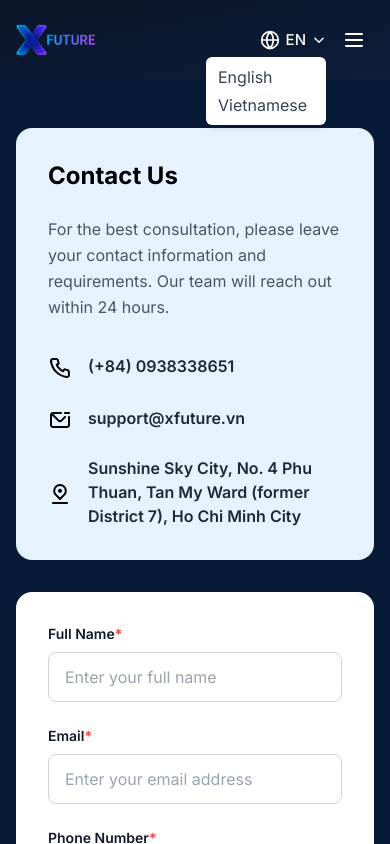
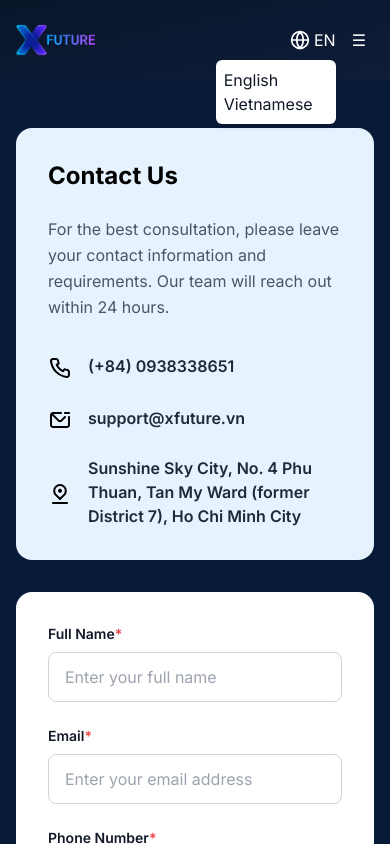
Before and after one commit to songhao2103/x-landing, a Next.js app: page /en/contact in a window 390 px wide. Both pictures are taken after a click on the button "EN". Shown: the top 844 px of the page. Built offline with nearby package versions, Linux system fonts and the light colour scheme.

Commit message:
update: update menu

```diff
--- a/components/layout/Header.tsx
+++ b/components/layout/Header.tsx
@@ -1,21 +1,24 @@
 'use client'
 
-import FloatingActions from '@/components/layout/FloatingActions'
 import { Logo } from '@/components/ui/Logo'
 import { LANGUAGE } from '@/lib/constants/global'
 import { ROUTES } from '@/lib/constants/routes'
 import { useClickOutside } from '@/lib/utils/hooks'
+import { AnimatePresence, motion } from 'framer-motion'
 import { useLocale, useTranslations } from 'next-intl'
 import Link from 'next/link'
 import { usePathname, useRouter } from 'next/navigation'
 import React, { useRef, useState } from 'react'
 
 export const Header: React.FC = () => {
-  const [mobileMenuOpen, setMobileMenuOpen] = useState(false)
-  const [productsMenuOpen, setProductsMenuOpen] = useState(false)
-
   const t = useTranslations()
 
+  // ===== STATE =====
+  const [mobileMenuOpen, setMobileMenuOpen] = useState(false)
+  const [desktopProductsOpen, setDesktopProductsOpen] = useState(false)
+  const [mobileProductsOpen, setMobileProductsOpen] = useState(false)
+
+  // ===== DATA =====
   const products = [
     { label: 'XPromo', href: ROUTES.PRODUCT_XPROMO },
     { label: 'XOMI', href: ROUTES.PRODUCT_XOMI },
@@ -24,47 +27,44 @@ export const Header: React.FC = () => {
   ]
 
   const navItems = [
-    {
-      label: t('nav.products'),
-      // href: ROUTES.PRODUCT_XPROMO,
-      hasDropdown: true,
-    },
+    { label: t('nav.products'), hasDropdown: true },
     { label: t('nav.solutions'), href: '#solutions' },
     { label: t('nav.industries'), href: '#industries' },
     { label: t('nav.resources'), href: '#resources' },
     { label: t('nav.company'), href: '#company' },
   ]
 
-  const languageItems = [
-    { label: t('language.english'), value: LANGUAGE.EN },
-    {
-      label: t('language.vietnamese'),
-      value: LANGUAGE.VI,
-    },
-  ]
+  // ===== HANDLERS =====
+  const toggleMobileMenu = () => {
+    setMobileMenuOpen((v) => !v)
+    setMobileProductsOpen(false)
+  }
+
+  const closeAllMobile = () => {
+    setMobileMenuOpen(false)
+    setMobileProductsOpen(false)
+  }
 
   return (
-    <header
-      className="fixed top-0 left-0 right-0 z-50 bg-[#0a1628]/80 backdrop-blur-sm"
-      style={{ zIndex: 1000 }}
-    >
+    <header className="fixed top-0 left-0 right-0 z-50 bg-[#0a1628]/80 backdrop-blur-sm">
       <div className="absolute inset-0 bg-gradient-to-br from-[#0a1628]/50 via-[#0d1d3a]/50 to-[#162548]/50 pointer-events-none" />
+
       <nav className="container mx-auto px-4 sm:px-8 relative">
+        {/* ===== TOP BAR ===== */}
         <div className="flex items-center justify-between h-20">
-          {/* Logo */}
           <Logo />
 
-          {/* Desktop Navigation */}
+          {/* ===== DESKTOP NAV ===== */}
           <div className="hidden lg:flex items-center gap-10">
             {navItems.map((item) =>
               item.hasDropdown ? (
                 <div
                   key={item.label}
                   className="relative"
-                  onMouseEnter={() => setProductsMenuOpen(true)}
-                  onMouseLeave={() => setProductsMenuOpen(false)}
+                  onMouseEnter={() => setDesktopProductsOpen(true)}
+                  onMouseLeave={() => setDesktopProductsOpen(false)}
                 >
-                  <div className="text-[15px] font-medium text-white hover:text-cyan-400 transition-colors flex items-center gap-1 cursor-pointer">
+                  <div className="flex items-center gap-1 text-[15px] font-medium text-white hover:text-cyan-400 cursor-pointer">
                     {item.label}
                     <svg
                       className="w-4 h-4"
@@ -81,65 +81,85 @@ export const Header: React.FC = () => {
                     </svg>
                   </div>
 
-                  {/* Dropdown Menu */}
-                  {productsMenuOpen && (
-                    <>
-                      {/* Bridge để giữ menu mở khi di chuyển chuột */}
-                      <div className="absolute top-full left-0 w-full h-2" />
-                      <div
-                        className="absolute top-full left-0 mt-2 w-48 bg-white rounded-lg shadow-2xl py-2 border border-gray-100"
-                        style={{ zIndex: 9999 }}
-                        onMouseEnter={() => setProductsMenuOpen(true)}
-                        onMouseLeave={() => setProductsMenuOpen(false)}
+                  <AnimatePresence>
+                    {desktopProductsOpen && (
+                      <motion.div
+                        initial={{ opacity: 0, y: 6 }}
+                        animate={{ opacity: 1, y: 0 }}
+                        exit={{ opacity: 0, y: 6 }}
+                        transition={{ duration: 0.2 }}
+                        className="absolute top-full left-0 pt-4 z-[9999]"
                       >
+                        <div className="w-48 bg-white rounded-lg shadow-2xl py-2 border border-gray-100">
                           {products.map((product) => (
                             <Link
                               key={product.label}
                               href={product.href}
-                            className="block px-4 py-2 text-sm text-gray-700 hover:bg-gray-100 hover:text-cyan-600 transition-colors cursor-pointer"
-                            onClick={() => setProductsMenuOpen(false)}
+                              className="block px-4 py-2 text-sm text-gray-700 hover:bg-gray-100 hover:text-cyan-600"
+                              onClick={() => setDesktopProductsOpen(false)}
                             >
                               {product.label}
                             </Link>
                           ))}
                         </div>
-                    </>
+                      </motion.div>
                     )}
+                  </AnimatePresence>
                 </div>
               ) : (
                 <a
                   key={item.label}
                   href={item.href}
-                  className="text-[15px] font-medium text-white hover:text-cyan-400 transition-colors"
+                  className="text-[15px] font-medium text-white hover:text-cyan-400"
                 >
                   {item.label}
                 </a>
               )
             )}
 
-            {/* Language Selector */}
             <LanguageSwitcher />
 
-            {/* CTA Button */}
             <Link
               href={ROUTES.CONTACT}
-              className="px-6 py-2.5 text-[15px] font-semibold text-white bg-gradient-to-r from-cyan-500 to-purple-600 rounded-full hover:from-cyan-400 hover:to-purple-500 transition-all shadow-lg shadow-cyan-500/30"
+              className="px-6 py-2.5 text-[15px] font-semibold text-white bg-gradient-to-r from-cyan-500 to-purple-600 rounded-full shadow-lg"
             >
               {t('nav.contact')}
             </Link>
           </div>
 
-          {/* Mobile Menu Button */}
-          <div className="lg:hidden flex gap-x-2 items-center">
+          {/* ===== MOBILE TOGGLE ===== */}
+          <div className="lg:hidden flex items-center gap-2">
             <LanguageSwitcher />
+            <button onClick={toggleMobileMenu} className="p-2 text-white">
+              {mobileMenuOpen ? '✕' : '☰'}
+            </button>
+          </div>
+        </div>
+
+        {/* ===== MOBILE MENU ===== */}
+        <AnimatePresence>
+          {mobileMenuOpen && (
+            <motion.div
+              initial={{ height: 0, opacity: 0 }}
+              animate={{ height: 'auto', opacity: 1 }}
+              exit={{ height: 0, opacity: 0 }}
+              transition={{ duration: 0.25 }}
+              className="lg:hidden overflow-hidden border-t border-white/10 py-4"
+            >
+              <div className="flex flex-col gap-4">
+                {navItems.map((item) =>
+                  item.hasDropdown ? (
+                    <div key={item.label}>
                       <button
-              className="lg:hidden p-2 text-white"
-              onClick={() => setMobileMenuOpen(!mobileMenuOpen)}
-              aria-label="Toggle menu"
+                        className="w-full flex justify-between items-center text-sm font-medium text-white py-2"
+                        onClick={() => setMobileProductsOpen((v) => !v)}
                       >
-              {mobileMenuOpen ? (
+                        {item.label}
+                        <motion.span
+                          animate={{ rotate: mobileProductsOpen ? 180 : 0 }}
+                        >
                           <svg
-                  className="w-6 h-6"
+                            className="w-4 h-4"
                             fill="none"
                             stroke="currentColor"
                             viewBox="0 0 24 24"
@@ -148,108 +168,92 @@ export const Header: React.FC = () => {
                               strokeLinecap="round"
                               strokeLinejoin="round"
                               strokeWidth={2}
-                    d="M6 18L18 6M6 6l12 12"
+                              d="M19 9l-7 7-7-7"
                             />
                           </svg>
-              ) : (
-                <svg
-                  className="w-6 h-6"
-                  fill="none"
-                  stroke="currentColor"
-                  viewBox="0 0 24 24"
+                        </motion.span>
+                      </button>
+
+                      <AnimatePresence>
+                        {mobileProductsOpen && (
+                          <motion.div
+                            initial={{ height: 0, opacity: 0 }}
+                            animate={{ height: 'auto', opacity: 1 }}
+                            exit={{ height: 0, opacity: 0 }}
+                            transition={{ duration: 0.2 }}
+                            className="pl-4 flex flex-col gap-2"
                           >
-                  <path
-                    strokeLinecap="round"
-                    strokeLinejoin="round"
-                    strokeWidth={2}
-                    d="M4 6h16M4 12h16M4 18h16"
-                  />
-                </svg>
-              )}
-            </button>
-          </div>
-        </div>
-
-        {/* Mobile Menu */}
-        {mobileMenuOpen && (
-          <div className="lg:hidden py-4 border-t border-white/10">
-            <div className="flex flex-col gap-4">
-              {navItems.map((item) =>
-                item.hasDropdown ? (
-                  <div key={item.label} className="flex flex-col gap-2">
-                    <div
-                      className="text-sm font-medium text-white hover:text-cyan-400 transition-colors py-2"
-                      onClick={() => setMobileMenuOpen(false)}
-                    >
-                      {item.label}
-                    </div>
-                    <div className="pl-4 flex flex-col gap-2">
                             {products.map((product) => (
                               <Link
                                 key={product.label}
                                 href={product.href}
-                          className="text-sm text-white/80 hover:text-cyan-400 transition-colors py-1"
-                          onClick={() => setMobileMenuOpen(false)}
+                                className="text-sm text-white/80 hover:text-cyan-400"
+                                onClick={closeAllMobile}
                               >
                                 {product.label}
                               </Link>
                             ))}
-                    </div>
+                          </motion.div>
+                        )}
+                      </AnimatePresence>
                     </div>
                   ) : (
                     <a
                       key={item.label}
                       href={item.href}
-                    className="text-sm font-medium text-white hover:text-cyan-400 transition-colors py-2"
-                    onClick={() => setMobileMenuOpen(false)}
+                      className="text-sm font-medium text-white py-2"
+                      onClick={closeAllMobile}
                     >
                       {item.label}
                     </a>
                   )
                 )}
+
                 <Link
                   href={ROUTES.CONTACT}
-                className="px-6 py-2.5 text-sm font-semibold text-white bg-gradient-to-r from-cyan-500 to-purple-600 rounded-full hover:from-cyan-400 hover:to-purple-500 transition-all shadow-lg shadow-cyan-500/30 mt-2 inline-block text-center"
-                onClick={() => setMobileMenuOpen(false)}
+                  onClick={closeAllMobile}
+                  className="mt-2 px-6 py-2.5 text-sm font-semibold text-white bg-gradient-to-r from-cyan-500 to-purple-600 rounded-full text-center"
                 >
                   {t('nav.contact')}
                 </Link>
               </div>
-          </div>
+            </motion.div>
           )}
+        </AnimatePresence>
       </nav>
-      <FloatingActions />
+
+      {/* <FloatingActions /> */}
     </header>
   )
 }
 
+// =======================================================
+// ================= LANGUAGE SWITCHER ===================
+// =======================================================
+
 export function LanguageSwitcher() {
   const [open, setOpen] = useState(false)
-  const wrapperRef = useRef<HTMLDivElement>(null)
+  const ref = useRef<HTMLDivElement>(null)
 
   const locale = useLocale()
   const pathname = usePathname()
   const router = useRouter()
   const t = useTranslations()
 
-  useClickOutside(wrapperRef, () => setOpen(false))
+  useClickOutside(ref, () => setOpen(false))
 
-  const handleChange = (nextLocale: LANGUAGE) => {
-    const nextPath = `/${nextLocale}${pathname.replace(/^\/(vi|en)/, '')}`
+  const changeLang = (lang: LANGUAGE) => {
+    const nextPath = `/${lang}${pathname.replace(/^\/(vi|en)/, '')}`
     setOpen(false)
     router.replace(nextPath, { scroll: false })
   }
 
-  const currentLang = locale === LANGUAGE.EN ? 'EN' : 'VI'
-
   return (
-    <div ref={wrapperRef} className="relative">
-      {/* Toggle button */}
+    <div ref={ref} className="relative">
       <button
         onClick={() => setOpen((v) => !v)}
-        className="relative flex items-center gap-1.5 text-[15px] font-medium text-white hover:text-cyan-400 transition-colors"
+        className="flex items-center gap-1 text-white"
       >
-        {/* Globe icon */}
         <svg
           className="w-5 h-5"
           fill="none"
@@ -264,42 +268,32 @@ export function LanguageSwitcher() {
             d="M2 12h20M12 2a15.3 15.3 0 0 1 4 10 15.3 15.3 0 0 1-4 10 15.3 15.3 0 0 1-4-10 15.3 15.3 0 0 1 4-10z"
           />
         </svg>
-
-        {currentLang}
-
-        {/* Chevron icon */}
-        <svg
-          className="w-3.5 h-3.5"
-          fill="none"
-          stroke="currentColor"
-          viewBox="0 0 24 24"
-        >
-          <path
-            strokeLinecap="round"
-            strokeLinejoin="round"
-            strokeWidth={2.5}
-            d="M19 9l-7 7-7-7"
-          />
-        </svg>
+        {locale.toUpperCase()}
       </button>
 
-      {/* Dropdown */}
+      <AnimatePresence>
         {open && (
-        <div className="absolute top-7 right-0 flex flex-col gap-y-1 px-3 py-2 rounded-md shadow-md w-[120px] bg-white z-50">
+          <motion.div
+            initial={{ opacity: 0, y: 6 }}
+            animate={{ opacity: 1, y: 0 }}
+            exit={{ opacity: 0, y: 6 }}
+            className="absolute right-0 mt-2 bg-white rounded-md shadow-md p-2 w-[120px]"
+          >
             <button
-            className="text-left text-dark-hover hover:text-cyan-600 transition-colors"
-            onClick={() => handleChange(LANGUAGE.EN)}
+              onClick={() => changeLang(LANGUAGE.EN)}
+              className="block w-full text-left hover:text-cyan-600"
             >
               {t('language.english')}
             </button>
             <button
-            className="text-left text-dark-hover hover:text-cyan-600 transition-colors"
-            onClick={() => handleChange(LANGUAGE.VI)}
+              onClick={() => changeLang(LANGUAGE.VI)}
+              className="block w-full text-left hover:text-cyan-600"
             >
               {t('language.vietnamese')}
             </button>
-        </div>
+          </motion.div>
         )}
+      </AnimatePresence>
     </div>
   )
 }
```
Lines whose indentation alone changed are shown as unchanged.
